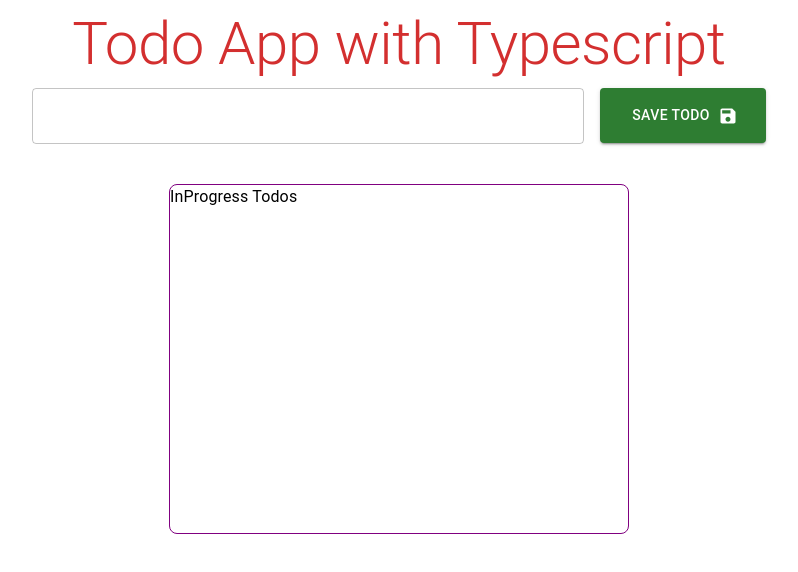
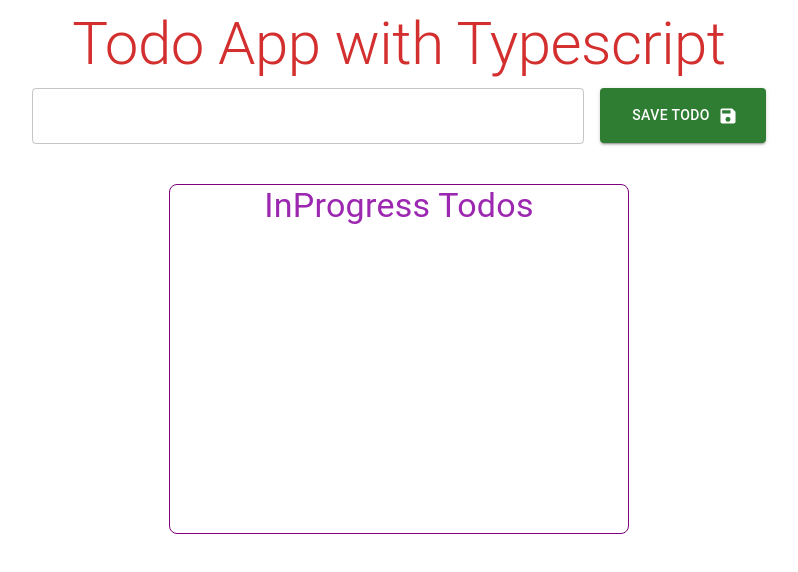
Before and after one commit to ibrahiim82/react-todoapp-typescript, a React (Create React App) app: page / in a window 1280 px wide. Shown: the top 572 px of the page, without its empty margins (241-1039 px from the left). Built offline with nearby package versions, Linux system fonts and the light colour scheme; no server answers.

Commit message:
lastcommit

```diff
--- a/src/components/TodoList.tsx
+++ b/src/components/TodoList.tsx
@@ -7,6 +7,7 @@ interface ITodoList {
 }
 
 const TodoList: React.FC<ITodoList> = ({todos}) => {
+
   return (
     <Grid
     container
@@ -30,7 +31,10 @@ const TodoList: React.FC<ITodoList> = ({todos}) => {
         borderRadius: "0.5rem",
       }}
     >
-        <Typography>InProgress Todos</Typography>
+        <Typography className='title' color="secondary" align="center" variant='h4' >InProgress Todos</Typography>
+        {
+
+        }
     </Grid>
     </Grid>
   )
```
Also changed, not shown: src/components/TodoItem.tsx (added, +9 -0 lines).
